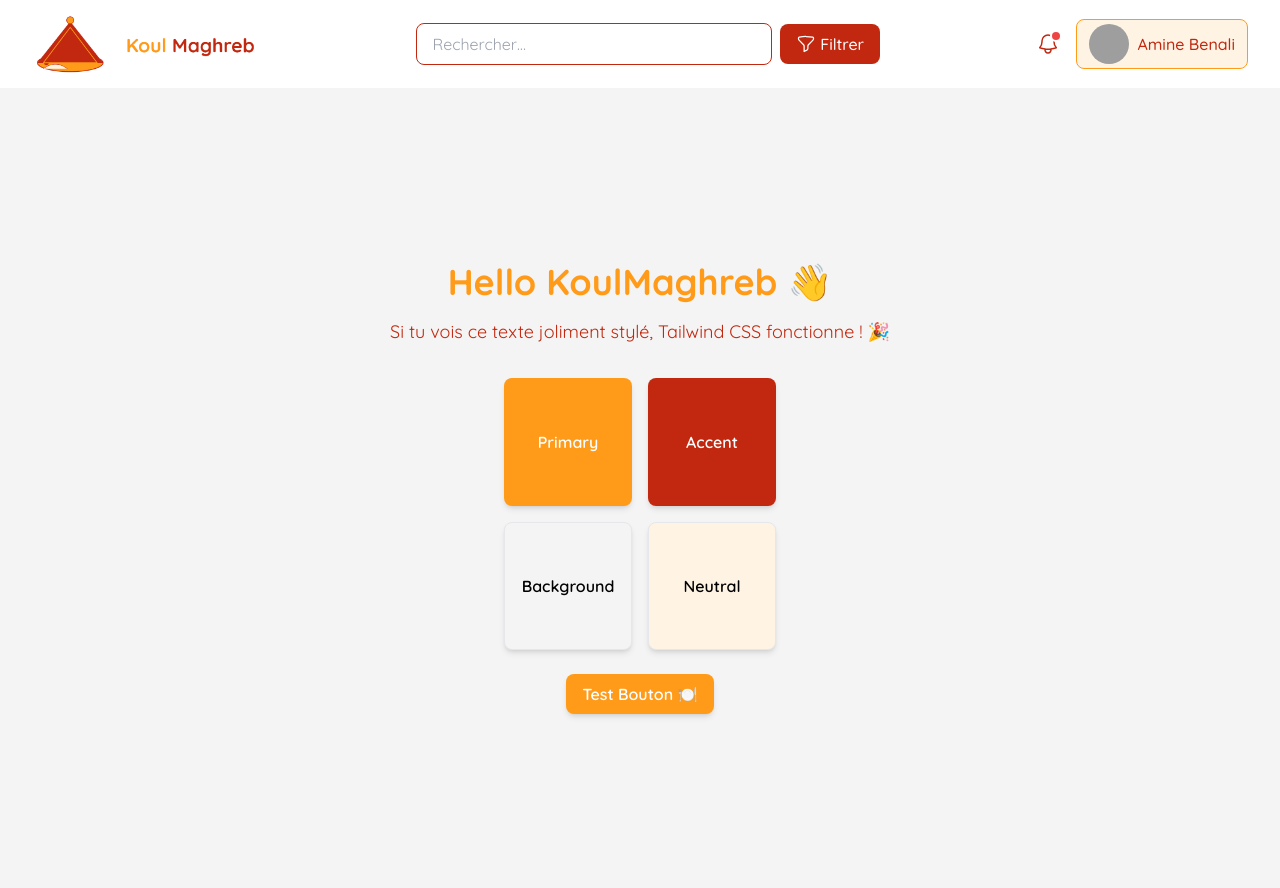
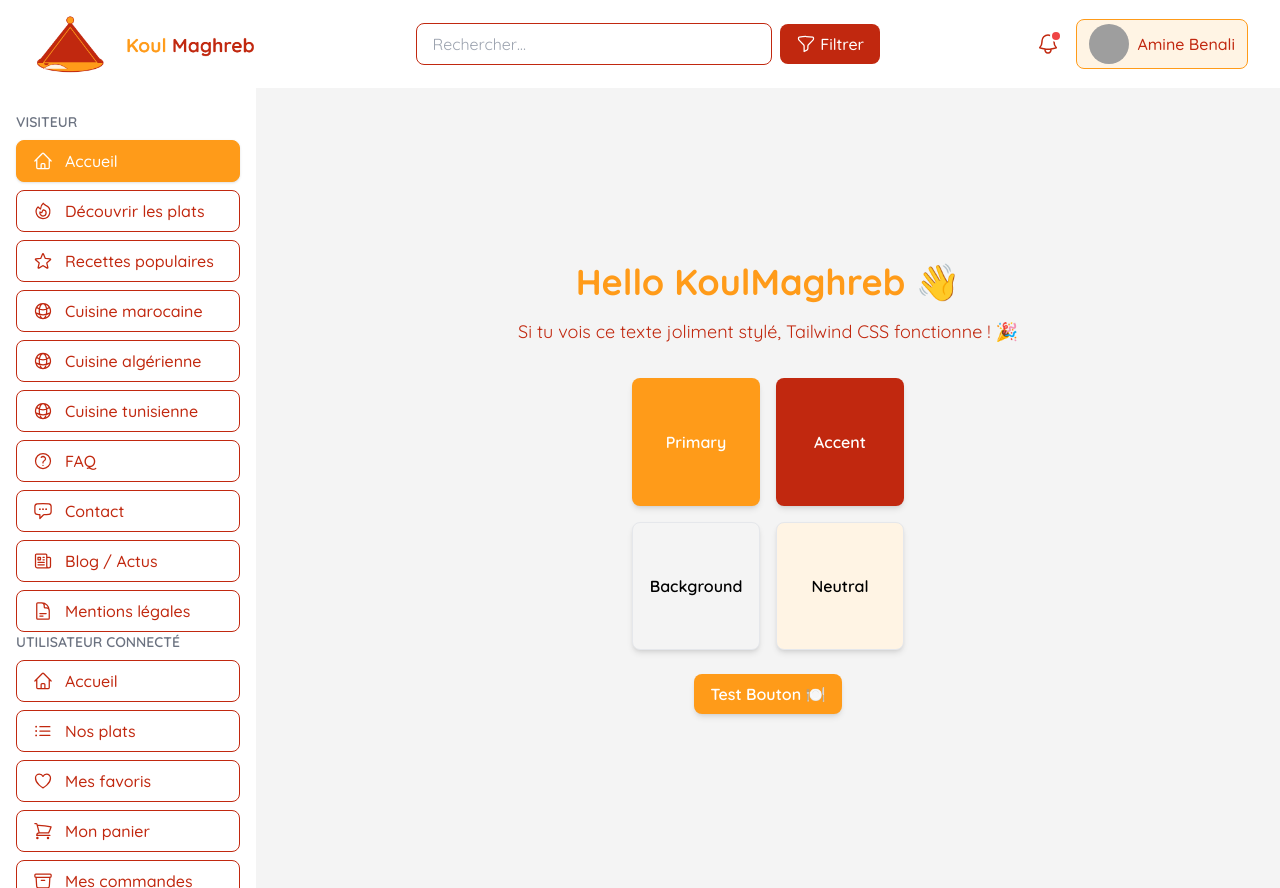
Before and after one commit to Lydia-BEDRI/KoulMaghreb, a Vue app in the folder frontend/: page /faq in a window 1280 px wide. Built offline with nearby package versions, Linux system fonts and the light colour scheme; grey boxes are pictures that could not be loaded.

Commit message:
feat: add Sidebar and SidebarItem components for navigation

```diff
--- a/frontend/src/App.vue
+++ b/frontend/src/App.vue
@@ -1,11 +1,15 @@
 <script setup>
 import Header from './components/Header.vue'
+import Sidebar from './components/Sidebar.vue'
 </script>
 
 <template>
   <Header />
-  <div class="min-h-screen flex flex-col items-center justify-center bg-background">
+  <div class="h-screen flex bg-background">
+    <Sidebar class="w-64 h-screen border-r" />
 
+    <!-- Contenu principal -->
+    <div class="flex-1 flex flex-col items-center justify-center p-6">
       <h1 class="text-4xl font-bold text-primary mb-4">Hello KoulMaghreb 👋</h1>
       <p class="text-lg text-accent">Si tu vois ce texte joliment stylé, Tailwind CSS fonctionne ! 🎉</p>
 
@@ -28,6 +32,7 @@ import Header from './components/Header.vue'
         Test Bouton 🍽️
       </button>
     </div>
+  </div>
 </template>
 
 <style scoped></style>
--- /dev/null
+++ b/frontend/src/components/Sidebar.vue
@@ -0,0 +1,45 @@
+<template>
+  <aside class="w-64 h-screen min-h-0 overflow-y-auto bg-white px-4 py-6 shadow-none border-none">
+    <!-- Visiteur -->
+    <div>
+      <h3 class="text-sm font-semibold text-gray-500 uppercase mb-2">Visiteur</h3>
+      <nav class="flex flex-col gap-2">
+        <SidebarItem icon="home" label="Accueil" :active="true" />
+        <SidebarItem icon="fire" label="Découvrir les plats" />
+        <SidebarItem icon="star" label="Recettes populaires" />
+        <SidebarItem icon="globe-alt" label="Cuisine marocaine" />
+        <SidebarItem icon="globe-alt" label="Cuisine algérienne" />
+        <SidebarItem icon="globe-alt" label="Cuisine tunisienne" />
+        <SidebarItem icon="question-mark-circle" label="FAQ" />
+        <SidebarItem icon="chat-bubble-left-ellipsis" label="Contact" />
+        <SidebarItem icon="newspaper" label="Blog / Actus" />
+        <SidebarItem icon="document-text" label="Mentions légales" />
+      </nav>
+    </div>
+
+    <!-- Client -->
+    <div>
+      <h3 class="text-sm font-semibold text-gray-500 uppercase mb-2">Utilisateur connecté</h3>
+      <nav class="flex flex-col gap-2">
+        <SidebarItem icon="home" label="Accueil" />
+        <SidebarItem icon="list-bullet" label="Nos plats" />
+        <SidebarItem icon="heart" label="Mes favoris" />
+        <SidebarItem icon="shopping-cart" label="Mon panier" />
+        <SidebarItem icon="archive-box" label="Mes commandes" />
+        <SidebarItem icon="chat-bubble-left-ellipsis" label="Contact" />
+        <SidebarItem icon="question-mark-circle" label="FAQ" />
+      </nav>
+    </div>
+  </aside>
+</template>
+
+<script setup>
+import SidebarItem from './SidebarItem.vue'
+</script>
+
+<style scoped>
+aside {
+  box-shadow: none !important;
+  border-right: none !important;
+}
+</style>
--- /dev/null
+++ b/frontend/src/components/SidebarItem.vue
@@ -0,0 +1,54 @@
+<template>
+ <button
+  :class="[
+    'flex items-center gap-3 px-4 py-2 rounded-lg border font-medium transition',
+    active
+      ? 'bg-primary text-white shadow border-primary hover:border-accent hover:bg-accent hover:text-white'
+      : 'bg-white text-accent border-accent hover:bg-accent hover:text-white'
+  ]"
+>
+    <component :is="iconComponent" class="w-5 h-5" />
+    <span>{{ label }}</span>
+  </button>
+</template>
+
+<script setup>
+import {
+  HomeIcon,
+  FireIcon,
+  StarIcon,
+  GlobeAltIcon,
+  QuestionMarkCircleIcon,
+  ChatBubbleLeftEllipsisIcon,
+  NewspaperIcon,
+  DocumentTextIcon,
+  ListBulletIcon,
+  HeartIcon,
+  ShoppingCartIcon,
+  ArchiveBoxIcon,
+} from '@heroicons/vue/24/outline'
+
+const props = defineProps({
+  icon: String,
+  label: String,
+  active: Boolean
+})
+
+const iconMap = {
+  home: HomeIcon,
+  fire: FireIcon,
+  star: StarIcon,
+  globe: GlobeAltIcon,
+  'globe-alt': GlobeAltIcon,
+  'question-mark-circle': QuestionMarkCircleIcon,
+  'chat-bubble-left-ellipsis': ChatBubbleLeftEllipsisIcon,
+  newspaper: NewspaperIcon,
+  'document-text': DocumentTextIcon,
+  'list-bullet': ListBulletIcon,
+  heart: HeartIcon,
+  'shopping-cart': ShoppingCartIcon,
+  'archive-box': ArchiveBoxIcon,
+}
+
+const iconComponent = iconMap[props.icon] || HomeIcon
+</script>
```
Lines whose indentation alone changed are shown as unchanged.
